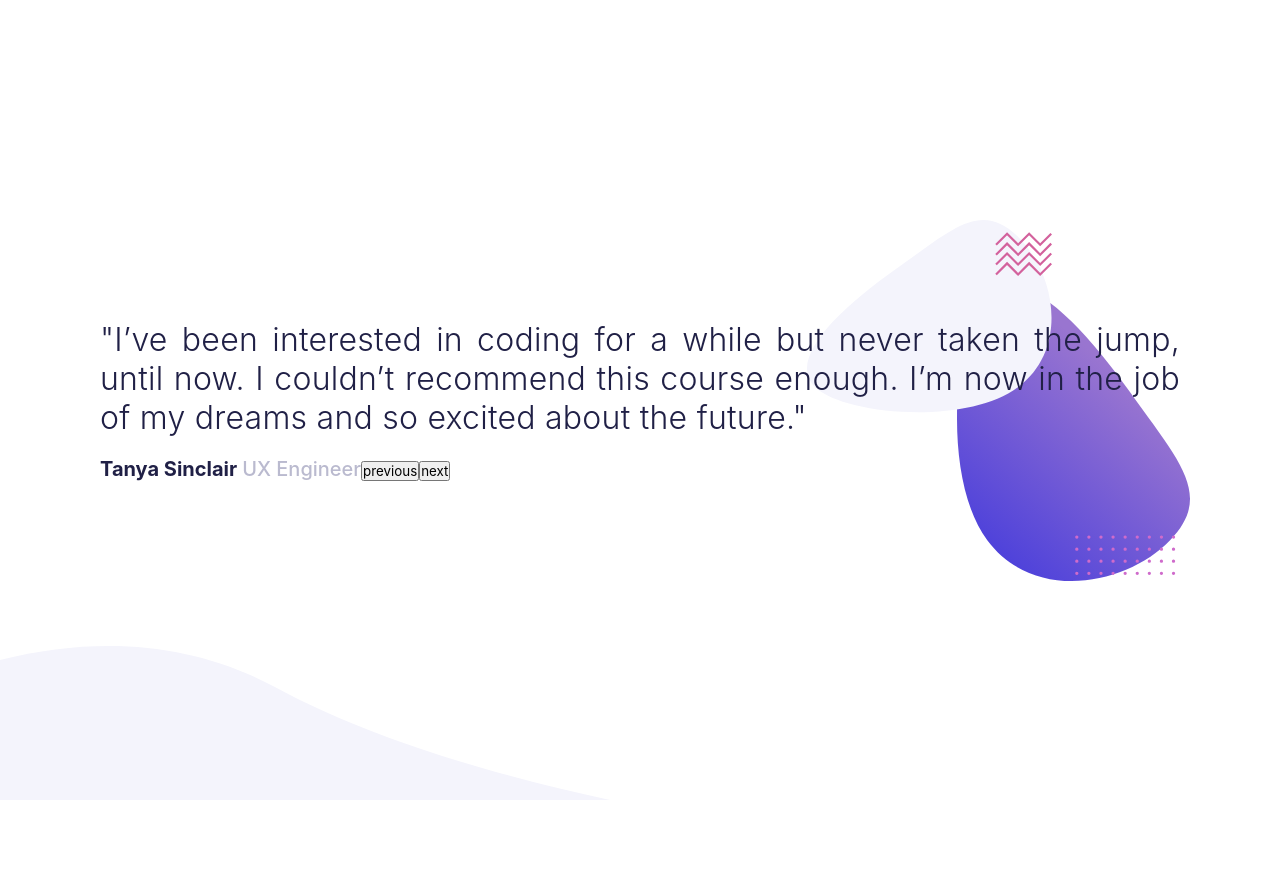
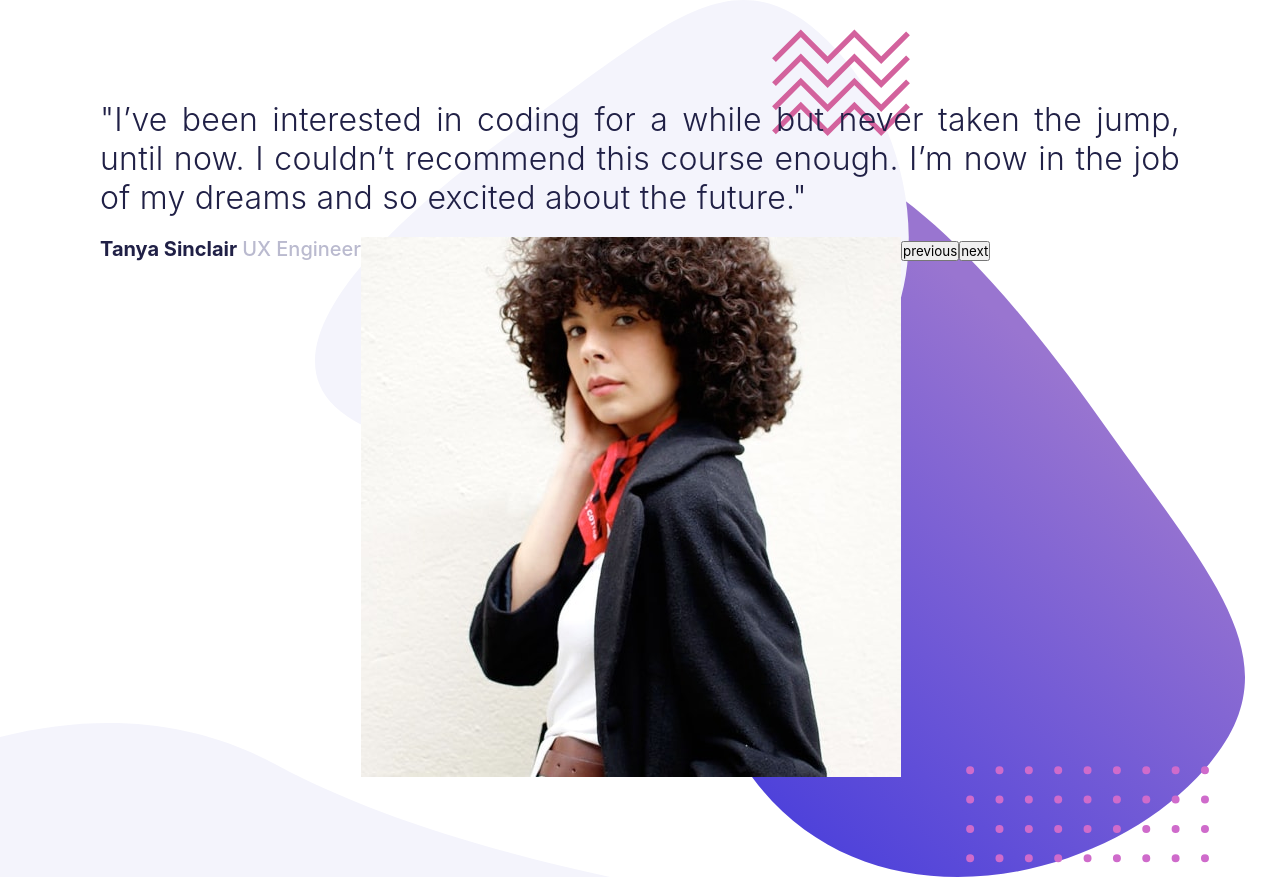
Before and after one commit to Danielhu3/testimonial-slider, a React (Create React App) app: page / in a window 1280 px wide. Before the commit the page ends 800 px from the top, so only its background shows below. Built offline with nearby package versions, Linux system fonts and the light colour scheme.

Commit message:
Showing reactive images

```diff
--- a/src/components/information/index.tsx
+++ b/src/components/information/index.tsx
@@ -3,6 +3,7 @@ import Button from '../button/';
 import ButtonGroup  from '../buttonGroup/';
 import Name  from '../name/';
 import Office  from '../office/';
+import Photo  from '../photo/';
 import Text  from '../text/';
 import { Information } from './style'
 const testimonialList: List[] = [
@@ -53,6 +54,7 @@ const index = ({actualSlider, setActualSlider}: Props) => {
           <Text>{sliderId.text}</Text>
           <Name>{sliderId.name}</Name>
           <Office>{sliderId.office}</Office>
+          <Photo photo={sliderId.photo} />
           <ButtonGroup>
             <Button setActualSlider={setActualSlider} actualSlider={actualSlider} operation={'previous'} limit={testimonialList.length}/>
             <Button setActualSlider={setActualSlider} actualSlider={actualSlider} operation={'next'} limit={testimonialList.length}/>
--- a/src/components/photo/index.tsx
+++ b/src/components/photo/index.tsx
@@ -1,9 +1,15 @@
 import React from 'react'
 import { Photo } from './style'
 
-const index = () => {
+
+type Props = {
+  photo:string;
+}
+
+const index = ({photo}:Props) => {
+  const sliderPhoto = require(`../../images/${photo}.jpg`)
   return (
-    <Photo></Photo>
+    <Photo src={String(sliderPhoto)}></Photo>
   )
 }
 
```
Also changed, not shown: src/screenshots/reactive-image.png (added), 1 other file (tests, documents, lock files or other folders).
